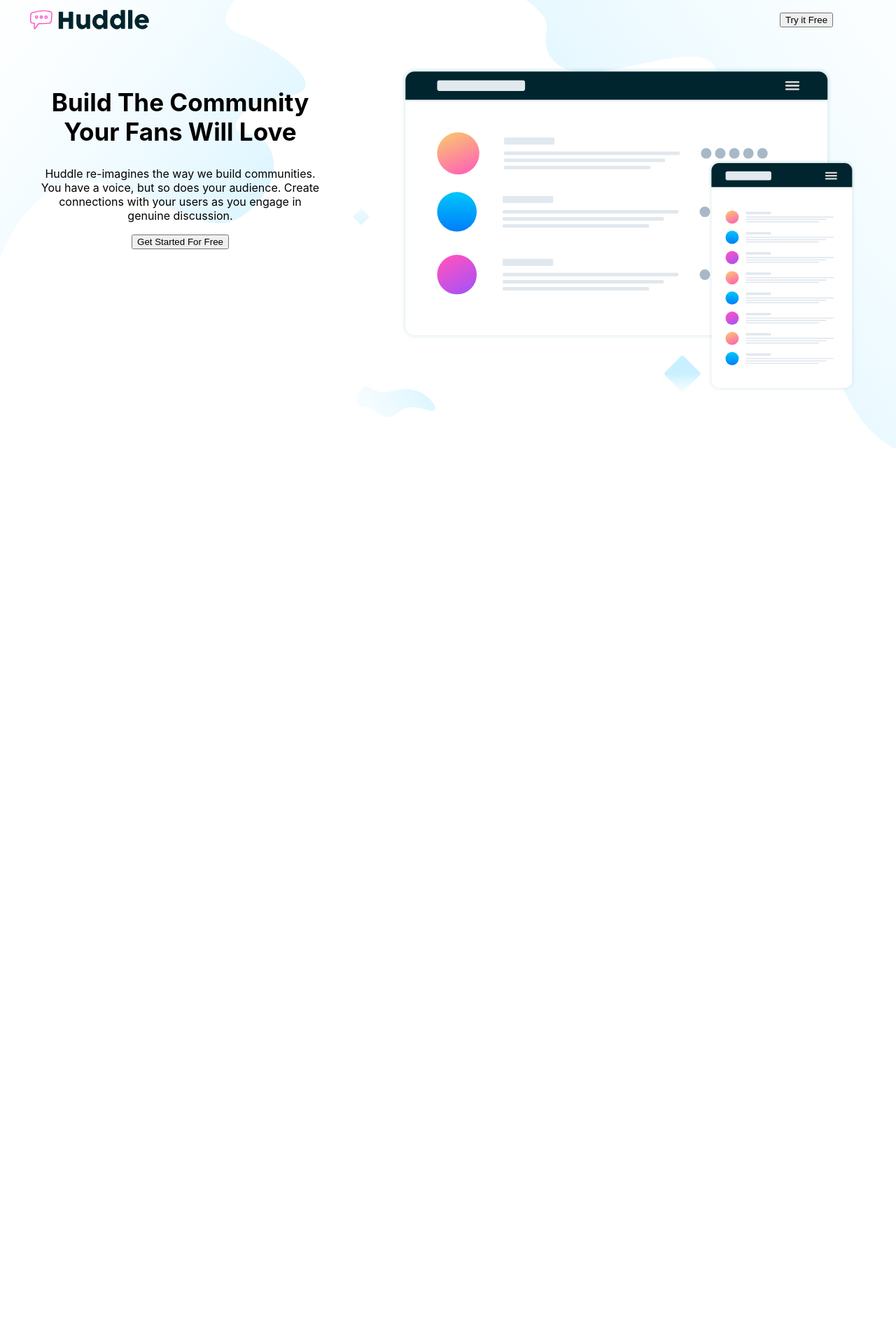
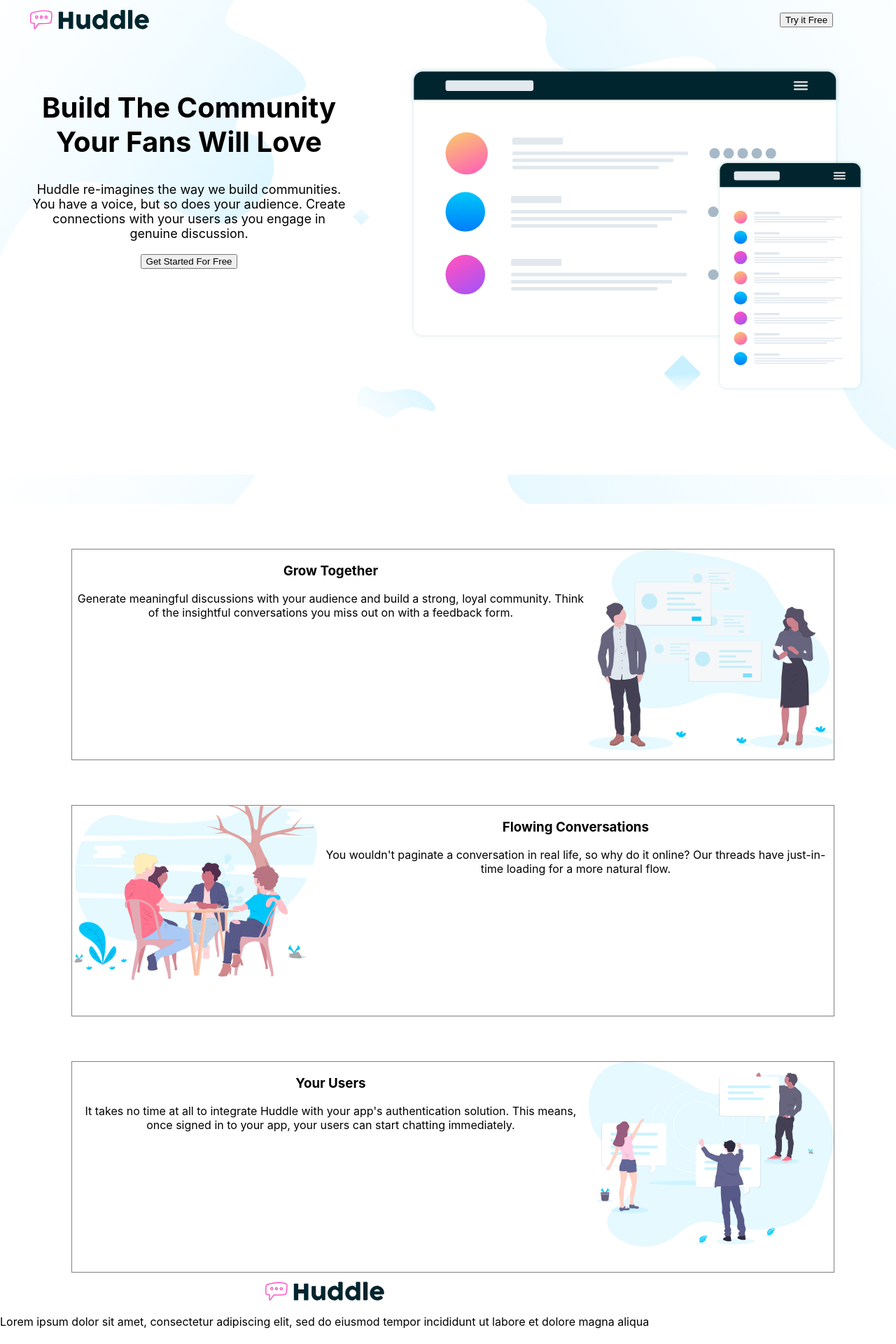
Before and after one commit to VishalGcod/React-Redux, a React (Create React App) app: page / in a window 1280 px wide. Shown: the part 40-1960 px from the top of the page at 70% size. Before the commit the page ends 800 px from the top, so only its background shows below. Built offline with nearby package versions, Linux system fonts and the light colour scheme.

Commit message:
task for this week landing page

```diff
--- a/src/landingPage.js
+++ b/src/landingPage.js
@@ -13,35 +13,47 @@ import yourUsers from "./imageSvgPngs/illustration-your-users.svg";
 import Mockups from "./imageSvgPngs/illustration-mockups.svg";
 
 const Div = styled.div`
-  height: 85dvh;
+  height: 95dvh;
   background-image: url(${desktopBackgroundImage});
 `;
 const DivHead = styled.header`
-  height:17dvh;
-  display:flex;
-  justify-content:space-between;
+  height: 17dvh;
+  display: flex;
+  justify-content: space-between;
 `;
-const LogoImage= styled.img`
-width:170px
+const LogoImage = styled.img`
+  width: 170px;
 `;
-const BodyImage= styled.img`
-width:650px
+const BodyImage = styled.img`
+  width: 650px;
 `;
 const DivBody = styled.section`
-  height:60dvh;
-  display:flex;
-  justify-content:space-around;
+  height: 900px;
+  display: flex;
+  justify-content: space-around;
 `;
 
-const DivFlex=styled.div`
-display:flex;
-align-items:center;
-justify-content:center;
-width:20%;
+const DivFlex = styled.div`
+  display: flex;
+  align-items: center;
+  justify-content: center;
+  width: 20%;
 `;
 
-const Content=styled.h1`
-font-size:35px;
+const Content = styled.h1`
+  font-size: 40px;
+`;
+
+const Blocks = styled.div`
+  height: 300px;
+  display: flex;
+  border: 1px solid grey;
+  width: 85%;
+  margin: 5% 7% 1% 8%;
+`;
+const Footer = styled.footer`
+  height: 300px;
+  display: flex;
 `;
 export const LandingPage = () => {
   return (
@@ -51,16 +63,15 @@ export const LandingPage = () => {
           <DivFlex>
             <LogoImage src={hudLogo} alt="huddleLogo"></LogoImage>
           </DivFlex>
-          <div>
-          </div>
+          <div></div>
           <DivFlex>
             <button>Try it Free</button>
           </DivFlex>
         </DivHead>
         <DivBody>
-          <div style={{width:'400px'}}>
+          <div style={{ width: "450px" }}>
             <Content>Build The Community Your Fans Will Love</Content>
-            <p>
+            <p style={{ fontSize: "18px" }}>
               Huddle re-imagines the way we build communities. You have a voice,
               but so does your audience. Create connections with your users as
               you engage in genuine discussion.
@@ -72,6 +83,60 @@ export const LandingPage = () => {
           </div>
         </DivBody>
       </Div>
+      <section>
+        <Blocks>
+          <div>
+            <h3>Grow Together</h3>
+            <p>
+              Generate meaningful discussions with your audience and build a
+              strong, loyal community. Think of the insightful conversations you
+              miss out on with a feedback form.
+            </p>
+          </div>
+          <div>
+            <img style={{width:'350px'}} src={growingTogether} alt="blockImage1"></img>
+          </div>
+        </Blocks>
+        <Blocks>
+          <div>
+            <img style={{width:'350px'}} src={flowingConvo} alt="blockImage2"></img>
+          </div>
+          <div>
+            <h3>Flowing Conversations</h3>
+            <p>
+              You wouldn't paginate a conversation in real life, so why do it
+              online? Our threads have just-in-time loading for a more natural
+              flow.
+            </p>
+          </div>
+        </Blocks>
+        <Blocks>
+          <div>
+            <h3>Your Users</h3>
+            <p>
+              It takes no time at all to integrate Huddle with your app's
+              authentication solution. This means, once signed in to your app,
+              your users can start chatting immediately.
+            </p>
+          </div>
+          <div>
+            <img style={{width:'350px'}} src={yourUsers} alt="blockImage3"></img>
+          </div>
+        </Blocks>
+      </section>
+      <Footer>
+        <div>
+          {" "}
+          <LogoImage src={hudLogo} alt="huddleLogo"></LogoImage>
+          <p>
+            Lorem ipsum dolor sit amet, consectetur adipiscing elit, sed do
+            eiusmod tempor incididunt ut labore et dolore magna aliqua
+          </p>
+        </div>
+        <div></div>
+        <div></div>
+        <div></div>
+      </Footer>
     </div>
   );
 };
```
